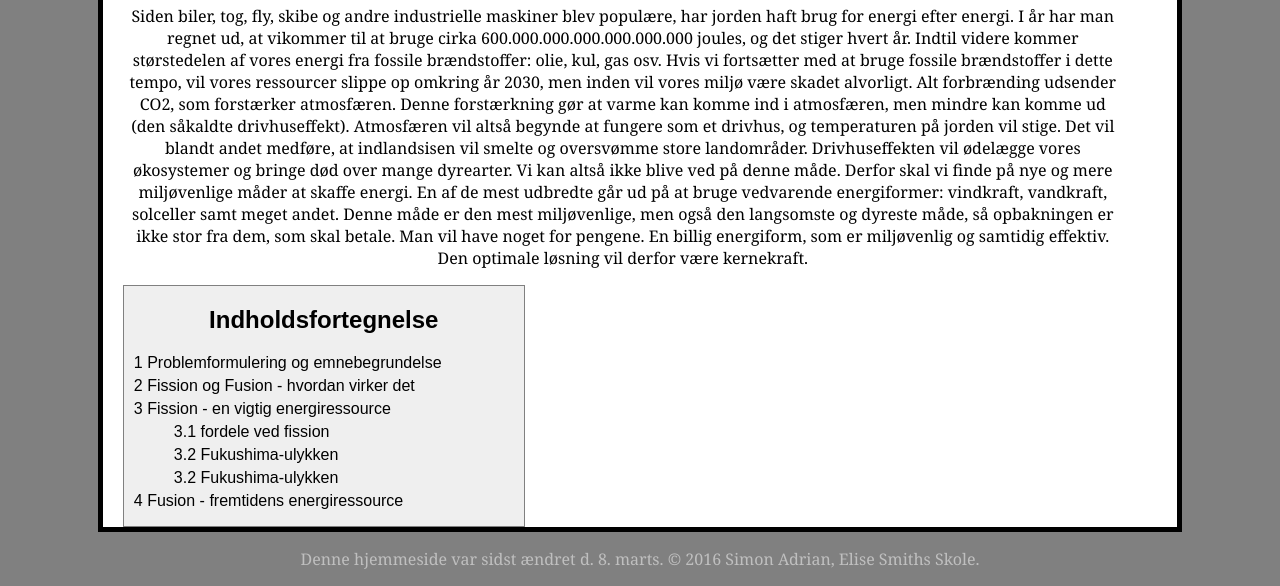
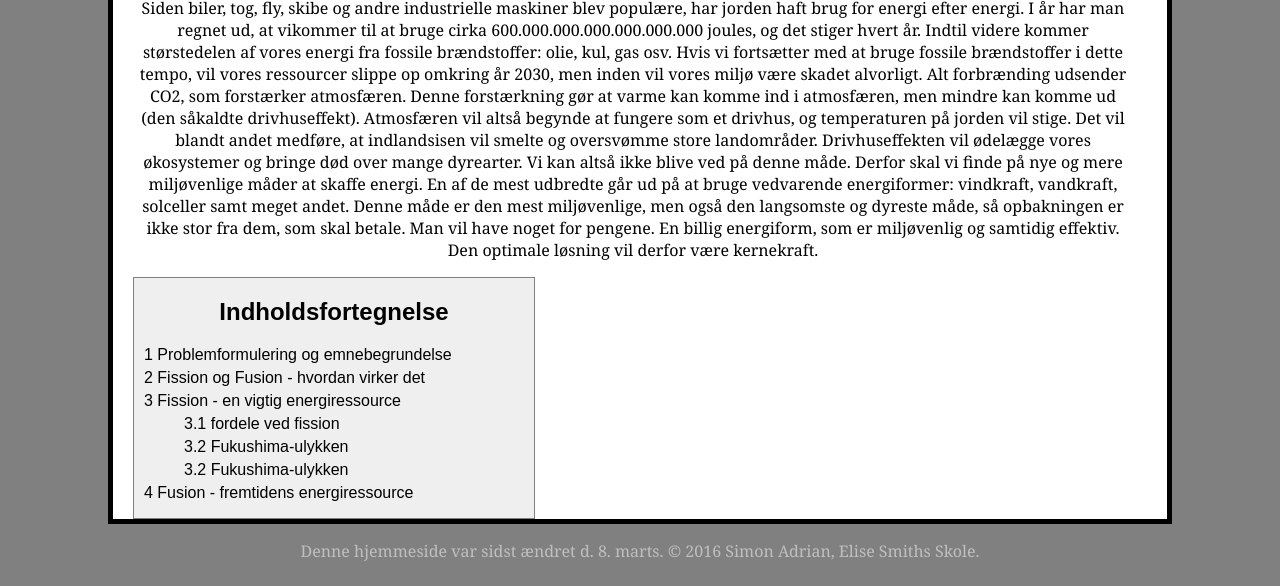
Before and after one commit to SimonAdrian32/SimonAdrian32.github.io, a plain HTML site: page index.html in a window 1280 px wide. Shown: the part 520-1106 px from the top of the page. Drawn offline with Linux system fonts and the light colour scheme.

Commit message:
reversing it all...

```diff
--- a/index.html
+++ b/index.html
@@ -9,7 +9,7 @@
   <body>
     <p id="top">&nbsp;</p>
 	<a id="header" href="#top">KERNEKRAFT</a>
-    <div id="main">
+    <div id="main" width="100%">
 	  <br />
 	  <!-- Image Doesn't work -->
 	  <img src="imgs/reactor.jpg">
--- a/pc-css.css
+++ b/pc-css.css
@@ -3,9 +3,8 @@ body {
   background-color: gray;}
 
 #main {
-  width: 85%;
   background-color: white;
-  margin-left: auto; margin-right: auto;
+  margin-left: 100px; margin-right: 100px;
   border: 5px solid black;}
 
 @media screen and (max-width: 400px) {
```
